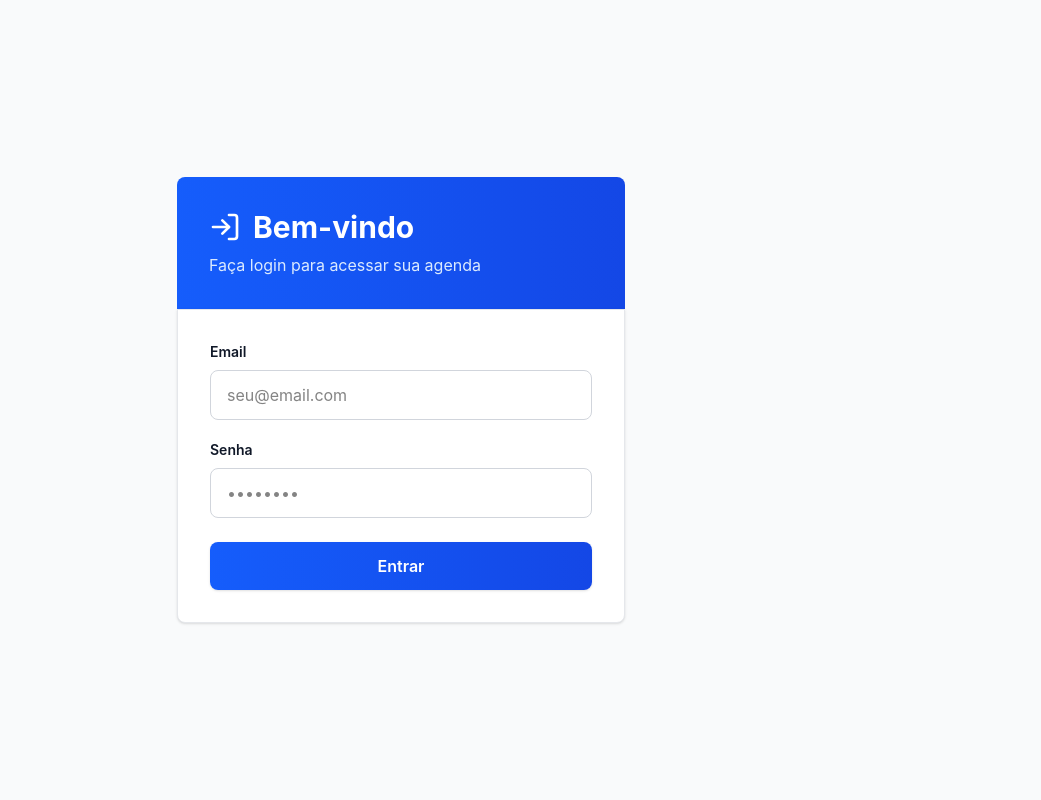
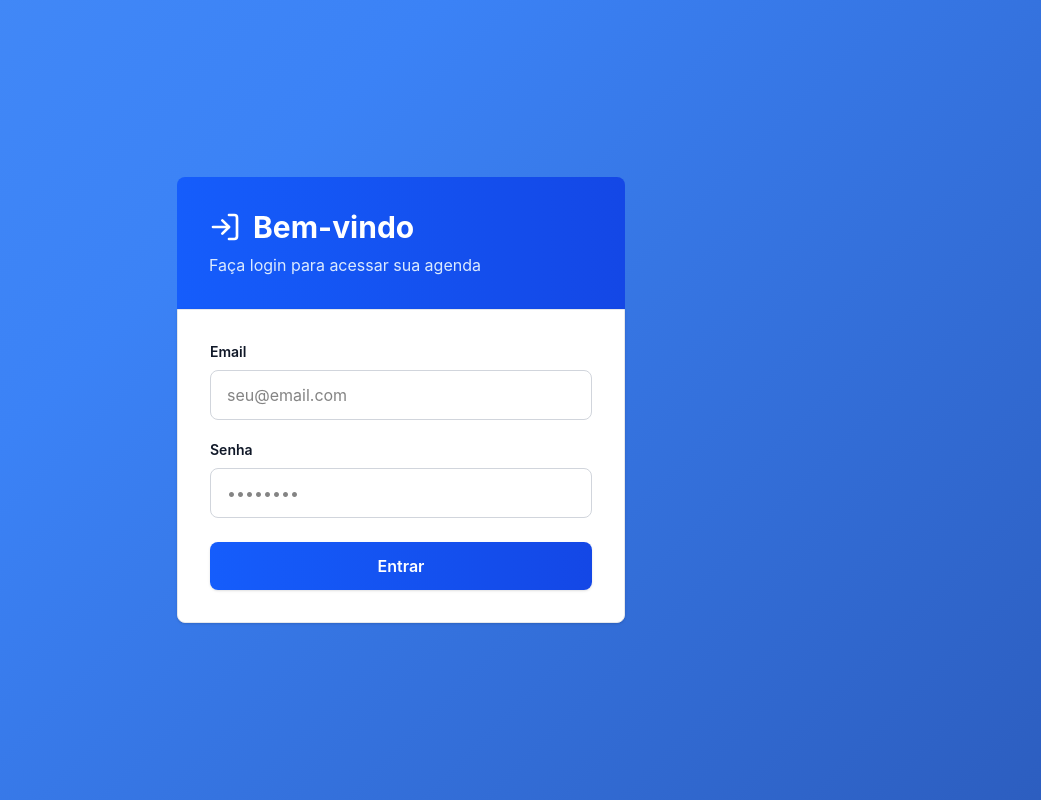
Before and after one commit to Cairo-Carneiro/Week-pag, a React (Vite) app in the folder Frontend/: page / in a window 1280 px wide. Shown: the whole page, without its empty margins (239-1280 px from the left). Built offline with nearby package versions, Linux system fonts and the light colour scheme.

Commit message:
feat:Login com Gradiante

```diff
--- a/Frontend/src/app/App.tsx
+++ b/Frontend/src/app/App.tsx
@@ -1,12 +1,19 @@
-import { Calendar, TrendingUp, Lightbulb } from 'lucide-react';
+import { Calendar, TrendingUp, Lightbulb, LogOut } from 'lucide-react';
 import { AgendaCard } from '@/app/components/AgendaCard';
 import { ResponsibilityItem } from '@/app/components/ResponsibilityItem';
 import { StatusBadge } from '@/app/components/StatusBadge';
+import { useNavigate } from 'react-router-dom';
 
 function App() {
   // Mock data - semana atual
   const semanaAtual = 'Semana 2 - 13 a 17 de Janeiro 2026';
   const statusGeral: 'confirmado' | 'atenção' | 'pendente' = 'atenção';
+
+  const navigate = useNavigate();
+
+  const handleLogout = () => {
+    navigate('/');
+  };
 
   // Mock data - agenda
   const agenda = [
@@ -81,8 +88,20 @@ function App() {
       {/* Hero Section */}
       <div className="bg-gradient-to-r from-blue-600 to-blue-700 text-white py-12 px-6">
         <div className="max-w-6xl mx-auto">
-          <h1 className="text-4xl font-bold mb-3">Sua agenda da semana</h1>
-          <p className="text-blue-100 text-lg mb-4">{semanaAtual}</p>
+          {/* Header com botão de logout */}
+          <div className="flex items-start justify-between mb-3">
+            <div className="flex-1">
+              <h1 className="text-4xl font-bold mb-3">Sua agenda da semana</h1>
+              <p className="text-blue-100 text-lg mb-4">{semanaAtual}</p>
+            </div>
+            <button
+              onClick={handleLogout}
+              className="flex items-center gap-2 px-4 py-2 bg-white/10 hover:bg-white/20 rounded-lg transition-all border border-white/20"
+            >
+              <LogOut size={18} />
+              <span className="text-sm font-medium">Sair</span>
+            </button>
+          </div>
           <div className="flex items-center gap-3">
             <span className="text-sm font-medium">Status geral:</span>
             <StatusBadge status={statusGeral} />
--- a/Frontend/src/login/login.tsx
+++ b/Frontend/src/login/login.tsx
@@ -22,7 +22,21 @@ function LoginPage() {
     };
 
     return (
-        <div className="min-h-screen bg-gray-50 flex items-center justify-center px-6">
+        <div
+            className="min-h-screen flex items-center justify-center px-6"
+            style={{
+                background: 'linear-gradient(-45deg, #1e3a8a, #3b82f6, #60a5fa, #2563eb)',
+                backgroundSize: '400% 400%',
+                animation: 'gradient 15s ease infinite'
+            }}
+        >
+            <style>{`
+                @keyframes gradient {
+                    0% { background-position: 0% 50%; }
+                    50% { background-position: 100% 50%; }
+                    100% { background-position: 0% 50%; }
+                }
+            `}</style>
             {/* Card de Login */}
             <div className="w-full max-w-md">
                 {/* Header com gradiente azul */}
--- a/Frontend/src/routes/index.tsx
+++ b/Frontend/src/routes/index.tsx
@@ -11,6 +11,7 @@ const router = createBrowserRouter([
         path: "/dashboard",
         element: <App />,
     },
+
 ]);
 
 export default router;
```
